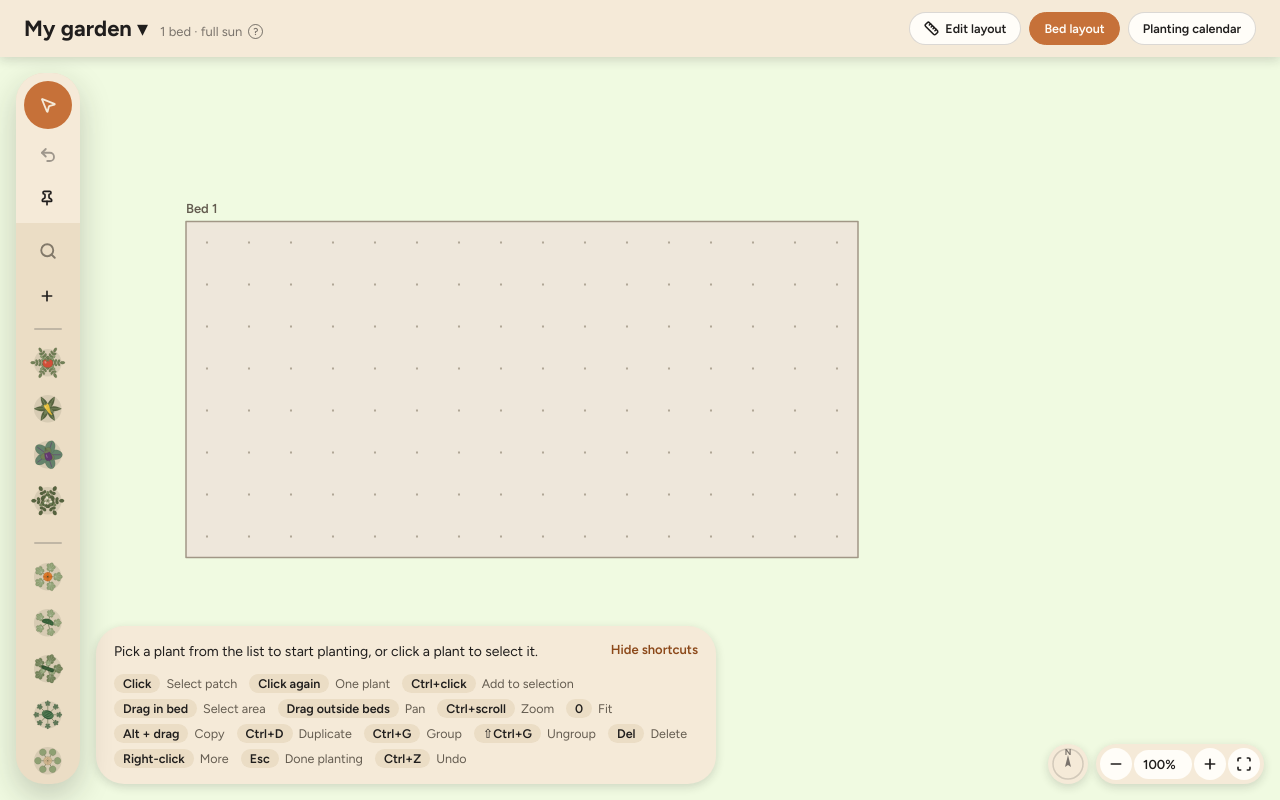
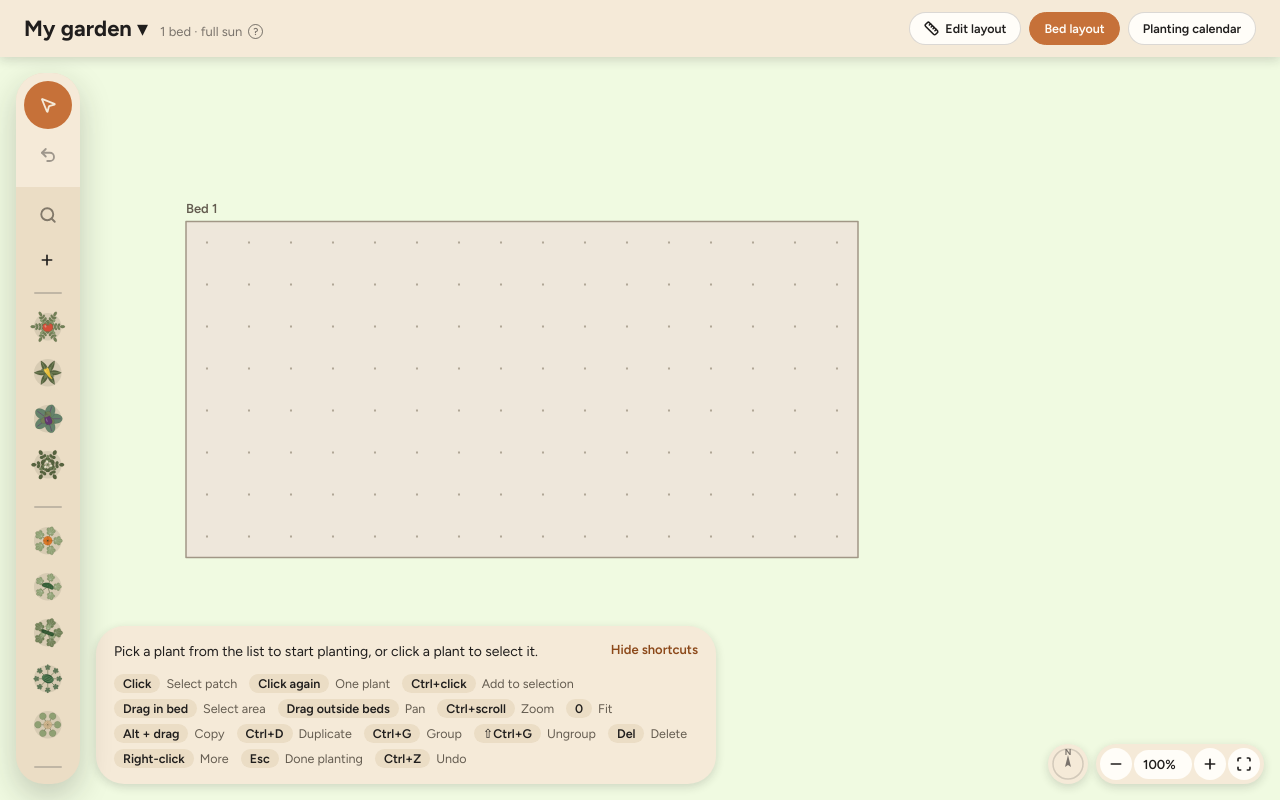
Before and after one commit to pz/garden-planner, a React (Vite) app: page / in a window 1280 px wide. Both pictures are taken after a click on the button "Continue to your garden". Built offline with nearby package versions, Linux system fonts and the light colour scheme.

Commit message:
Make the plant-list pin a subtle icon beside the search box; refresh screenshot
Co-Authored-By: Claude Sonnet 5.5 <noreply@anthropic.com>
Claude-Session: https://claude.ai/code/session_0166W19iaZ1r4Pv3tB66WXNA

```diff
--- a/src/app/planting/PlantPanel.tsx
+++ b/src/app/planting/PlantPanel.tsx
@@ -141,13 +141,11 @@ export function PlantPanel({
         <Row label="Undo" aria="Undo last change" hint={`${MOD}Z`} disabled={!canUndo} open={open} onClick={onUndo}>
           <Icon name="undo" size={18} />
         </Row>
-        <Row label={pinned ? 'Unpin list' : 'Keep list open'} aria="Keep plant list open" active={pinned} open={open} height={34} onClick={togglePin}>
-          <Icon name="pin" size={16} />
-        </Row>
       </div>
 
-      <div style={{ flex: 'none', height: 56, display: 'flex', alignItems: 'center', padding: '0 8px' }}>
+      <div style={{ flex: 'none', height: 56, display: 'flex', alignItems: 'center', gap: 4, padding: '0 8px' }}>
         {open ? (
+          <>
           <input
             className="input"
             placeholder="Search plants"
@@ -156,6 +154,17 @@ export function PlantPanel({
             onChange={(e) => setQuery(e.target.value)}
             style={{ background: 'var(--color-bg)' }}
           />
+          <button
+            type="button"
+            aria-label="Keep plant list open"
+            aria-pressed={pinned}
+            title={pinned ? 'Unpin' : 'Keep open'}
+            onClick={togglePin}
+            style={{ flex: 'none', width: 24, height: 24, display: 'grid', placeItems: 'center', border: 'none', borderRadius: 999, background: 'transparent', color: pinned ? 'var(--color-accent)' : 'var(--color-neutral-500)', cursor: 'pointer' }}
+          >
+            <Icon name="pin" size={14} />
+          </button>
+          </>
         ) : (
           <span style={{ width: 48, display: 'grid', placeItems: 'center', color: 'var(--color-neutral-600)' }}>
             <Icon name="search" size={18} />
```
Also changed, not shown: 2 other files (tests, documents, lock files or other folders).
